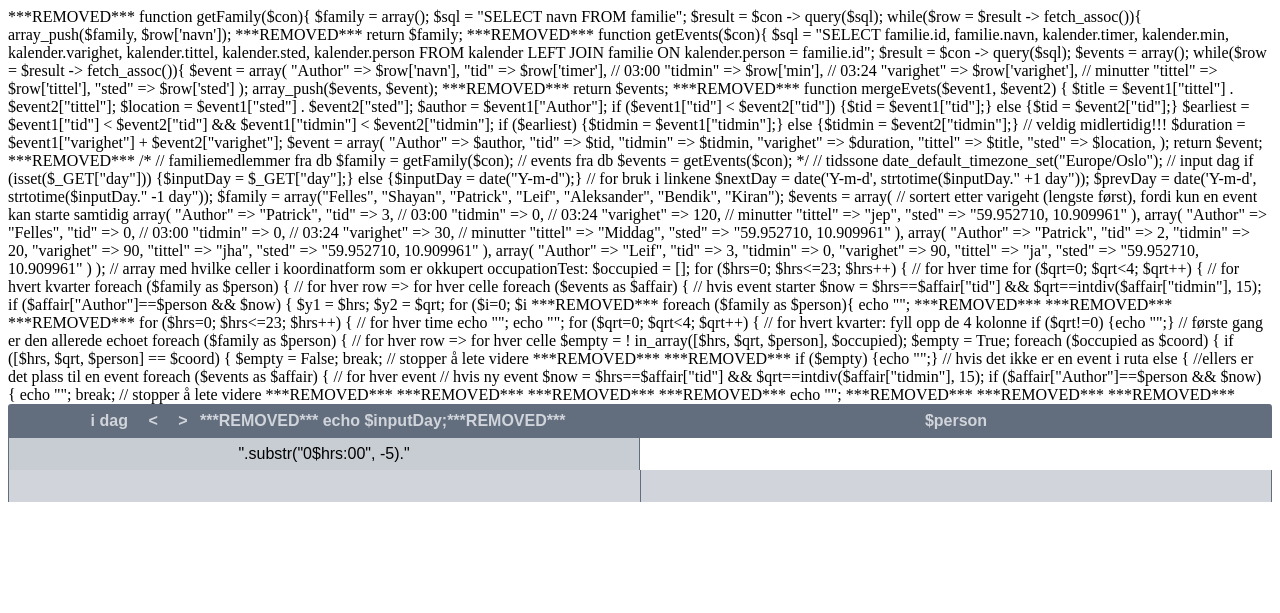
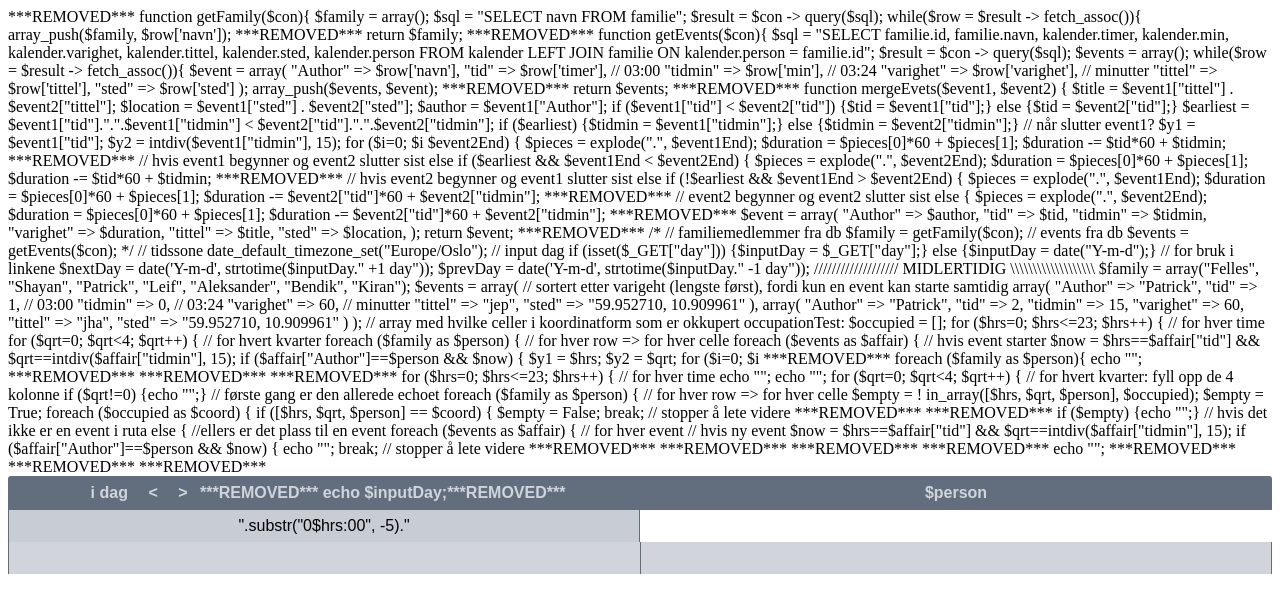
Before and after one commit to Min-Familie/website, a PHP site: page /kalender/day.php in a window 1280 px wide. Shown: the top 613 px of the page. Run offline with PHP 8.4, Linux system fonts and the light colour scheme.

Commit message:
Add files via upload

```diff
--- a/kalender/day.php
+++ b/kalender/day.php
@@ -42,12 +42,54 @@
 
         if ($event1["tid"] < $event2["tid"]) {$tid = $event1["tid"];}
         else                                 {$tid = $event2["tid"];}
-        $earliest = $event1["tid"] < $event2["tid"] && $event1["tidmin"] < $event2["tidmin"];
+        $earliest = $event1["tid"].".".$event1["tidmin"] < $event2["tid"].".".$event2["tidmin"];
         if ($earliest) {$tidmin = $event1["tidmin"];}
         else           {$tidmin = $event2["tidmin"];}
 
-        // veldig midlertidig!!!
-        $duration = $event1["varighet"] + $event2["varighet"];
+        // når slutter event1?
+        $y1 = $event1["tid"];
+        $y2 = intdiv($event1["tidmin"], 15);
+        for ($i=0; $i<intdiv($event1["varighet"], 15); $i++) { // for hver celle eventen tar opp
+            // neste klokkeslett
+            $y2 ++;
+            if ($y2==4) {$y1++; $y2=0;}
+    ***REMOVED***
+        $event1End = $y1.".".$y2 * 15;
+
+        // når slutter event2?
+        $y1 = $event2["tid"];
+        $y2 = intdiv($event2["tidmin"], 15);
+        for ($i=0; $i<intdiv($event2["varighet"], 15); $i++) { // for hver celle eventen tar opp
+            // neste klokkeslett
+            $y2 ++;
+            if ($y2==4) {$y1++; $y2=0;}
+    ***REMOVED***
+        $event2End = $y1.".".$y2 * 15;
+
+        // hvis event1 begynner og event1 slutter sist
+        if      ($earliest && $event1End > $event2End)  {
+            $pieces = explode(".", $event1End);
+            $duration = $pieces[0]*60 + $pieces[1];
+            $duration -= $tid*60 + $tidmin;
+    ***REMOVED***
+        // hvis event1 begynner og event2 slutter sist
+        else if ($earliest && $event1End < $event2End)  {
+            $pieces = explode(".", $event2End);
+            $duration = $pieces[0]*60 + $pieces[1];
+            $duration -= $tid*60 + $tidmin;
+    ***REMOVED***
+        // hvis event2 begynner og event1 slutter sist
+        else if (!$earliest && $event1End > $event2End) {
+            $pieces = explode(".", $event1End);
+            $duration = $pieces[0]*60 + $pieces[1];
+            $duration -= $event2["tid"]*60 + $event2["tidmin"];
+    ***REMOVED***
+        // event2 begynner og event2 slutter sist
+        else                                            {
+            $pieces = explode(".", $event2End);
+            $duration = $pieces[0]*60 + $pieces[1];
+            $duration -= $event2["tid"]*60 + $event2["tidmin"];
+    ***REMOVED***
 
         $event = array(
             "Author"      => $author,
@@ -80,40 +122,23 @@
     $prevDay = date('Y-m-d', strtotime($inputDay." -1 day"));
 
 
-
-
+    /////////////////// MIDLERTIDIG \\\\\\\\\\\\\\\\\\\
     $family = array("Felles", "Shayan", "Patrick", "Leif", "Aleksander", "Bendik", "Kiran");
     $events = array( // sortert etter varigeht (lengste først), fordi kun en event kan starte samtidig
         array(
             "Author"    => "Patrick",
-            "tid"         => 3, // 03:00
+            "tid"         => 1, // 03:00
             "tidmin"      => 0, // 03:24
-            "varighet"    => 120, // minutter
+            "varighet"    => 60, // minutter
             "tittel"      => "jep",
-            "sted"        => "59.952710, 10.909961"
-        ),
-        array(
-            "Author"    => "Felles",
-            "tid"         => 0, // 03:00
-            "tidmin"      => 0, // 03:24
-            "varighet"    => 30, // minutter
-            "tittel"      => "Middag",
             "sted"        => "59.952710, 10.909961"
         ),
         array(
             "Author"    => "Patrick",
             "tid"         => 2,
-            "tidmin"      => 20,
-            "varighet"    => 90,
+            "tidmin"      => 15,
+            "varighet"    => 60,
             "tittel"      => "jha",
-            "sted"        => "59.952710, 10.909961"
-        ),
-        array(
-            "Author"    => "Leif",
-            "tid"         => 3,
-            "tidmin"      => 0,
-            "varighet"    => 90,
-            "tittel"      => "ja",
             "sted"        => "59.952710, 10.909961"
         )
     );
@@ -155,7 +180,6 @@
 
                             // plass til event
                             else {
-                                //array_push($occupied, [$y1, $y2, $person]);
                                 array_push($occupied, [[$y1, $y2, $person], $affair]);
                         ***REMOVED***
 
```
